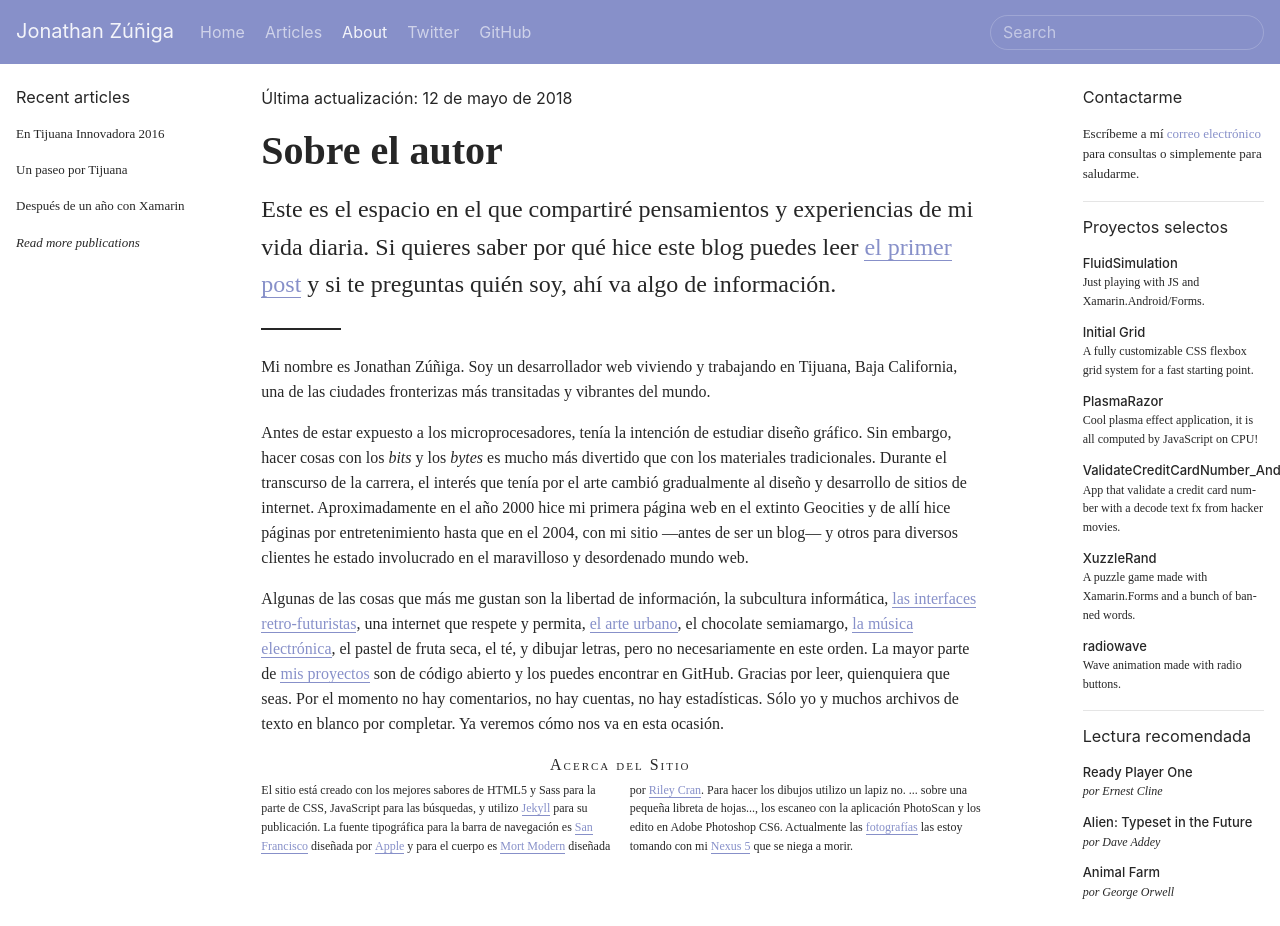
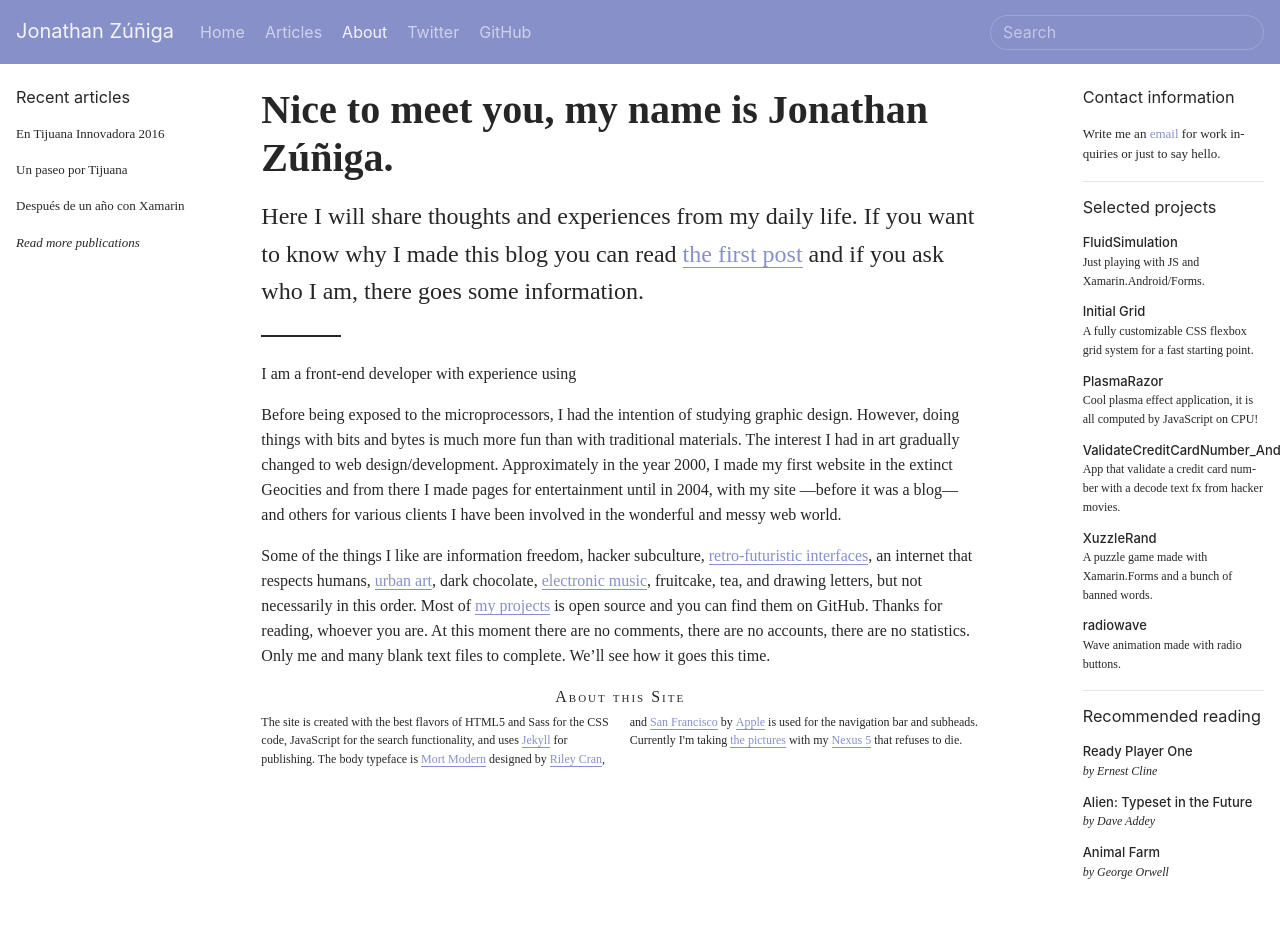
Before and after one commit to jonathanzuniga/jonathanzuniga.github.io, a Jekyll site: the page built from about.md, in a window 1280 px wide and 926 px high. Built offline with Jekyll 4.4.1, drawn with Linux system fonts in a browser that asks for light colours; nearby versions of some CDN libraries; some web fonts are replaced.

Commit message:
Translate to english, wip.

```diff
--- a/_includes/col-3th.html
+++ b/_includes/col-3th.html
@@ -1,5 +1,21 @@
 <div class="col-3th__body hyp-auto">
-	{% if page.layout == 'post' %}
+
+	{% if page.url == '/' %}
+
+		<h5>
+			Tourist information
+		</h5>
+
+		<p>
+			This blog is run by <a href="{{ site.baseurl }}/about">Jonathan Zúñiga</a> about stories and personal thoughts on his daily life.
+		</p>
+
+		<p>
+			<i>I hope you enjoy the articles and demos posted here. Most of what I write about, I taught myself from the web and books. Here's a few I would recommend if you want to deepen your knowledge.</i>
+		</p>
+
+	{% elsif page.layout == 'post' %}
+
 		<ul class="ls-unstyled ac-c">
 			<li class="toc-entry toc-h2"><a href="#examples">Examples</a></li>
 			<li class="toc-entry toc-h2"><a href="#button-tags">Button tags</a></li>
@@ -15,17 +31,19 @@
 				</ul>
 			</li>
 		</ul>
+
 	{% elsif page.url == '/about' %}
+
 		<h5>
-			Contactarme
+			Contact information
 		</h5>
 
 		<p>
-			Escríbeme a mí <a href="mailto:{{ author.email }}">correo electrónico</a> para consultas o simplemente para saludarme.
+			Write me an <a href="mailto:{{ author.email }}">email</a> for work inquiries or just to say hello.
 		</p>
 
 		<h5>
-			Proyectos selectos
+			Selected projects
 		</h5>
 
 		<ul class="ls-unstyled ac-c">
@@ -48,7 +66,7 @@
 		</ul>
 
 		<h5>
-			Lectura recomendada
+			Recommended reading
 		</h5>
 
 		<ul class="ls-unstyled ac-c">
@@ -62,10 +80,12 @@
 				</h6>
 
 				<p class="fs-sm">
-					<i>por {{ rr.author }}</i>
+					<i>by {{ rr.author }}</i>
 				</p>
 			  </li>
 			{% endfor %}
 		</ul>
+
 	{% endif %}
+
 </div>
--- a/_includes/date.html
+++ b/_includes/date.html
@@ -1,3 +1,48 @@
+
+{% if page.date %}
+
+	<time datetime="{{ page.date | date_to_xmlschema }}">
+
+		{% comment %}{% assign day_name = page.date | date: '%A' %}{% endcomment %}
+		{% assign month_name = page.date | date: '%B' %}
+		{% assign day = page.date | date: '%-d' %}
+		{% assign year = page.date | date: '%Y' %}
+
+		{% comment %}<span class="day-name">{{ day_name }}</span>,{% endcomment %}
+		<span class="month-name">{{ month_name }}</span>
+		<span class="day">
+			{% case day %}
+
+				{% when '1' or '21' or '31' %}{{ day }}st{% when '2' or '22' %}{{ day }}nd{% when '3' or '23' %}{{ day }}rd{% else %}{{ day }}th{% endcase %}</span>,
+		<span class="year">{{ year }}</span>
+	</time>
+
+{% else %}
+
+	<time datetime="{{ post.date | date_to_xmlschema }}">
+
+		{% comment %}{% assign day_name = post.date | date: '%A' %}{% endcomment %}
+		{% assign month_name = post.date | date: '%B' %}
+		{% assign day = post.date | date: '%-d' %}
+		{% assign year = post.date | date: '%Y' %}
+
+		{% comment %}<span class="day-name">{{ day_name }}</span>,{% endcomment %}
+		<span class="month-name">{{ month_name }}</span>
+		<span class="day">
+			{% case day %}
+
+				{% when '1' or '21' or '31' %}{{ day }}st{% when '2' or '22' %}{{ day }}nd{% when '3' or '23' %}{{ day }}rd{% else %}{{ day }}th{% endcase %}</span>,
+		<span class="year">{{ year }}</span>
+	</time>
+
+{% endif %}
+
+
+
+
+
+{% comment %}
+
 {%
 	assign months =
 	'enero|febrero|marzo|abril|mayo|junio|julio|agosto|septiembre|octubre|noviembre|diciembre' |
@@ -47,85 +92,4 @@
 	</time>
 {% endif %}
 
-
-
-
-
-{% comment %}
-{%
-	assign months =
-	'enero|febrero|marzo|abril|mayo|junio|julio|agosto|septiembre|octubre|noviembre|diciembre' |
-	split: '|'
-%}
-{% if page.date %}
-	<time datetime="{{ page.date | date_to_xmlschema }}">
-		{% assign day = page.date | date: '%-d' %}
-		{% assign m = page.date | date: '%-m' | minus: 1 %}
-		{% assign month = months[m] %}
-		{% assign year = page.date | date: '%Y' %}
-		{{ day }} de {{ month }} de {{ year }}
-	</time>
-{% else %}
-	<time datetime="{{ post.date | date_to_xmlschema }}">
-		{% assign day = post.date | date: '%-d' %}
-		{% assign m = post.date | date: '%-m' | minus: 1 %}
-		{% assign month = months[m] %}
-		{% assign year = post.date | date: '%Y' %}
-		{{ day }} de {{ month }}, {{ year }}
-	</time>
-{% endif %}
 {% endcomment %}
-
-
-
-
-{% comment %}
-{% if page.date %}
-	<time datetime="{{ page.date | date_to_xmlschema }}">
-		{{ page.date | timeago }}.
-	</time>
-{% else %}
-	<time datetime="{{ post.date | date_to_xmlschema }}">
-		{{ post.date | timeago }}
-	</time>
-{% endif %}
-{% endcomment %}
-
-
-
-
-
-
-{% comment %}
-{%
-	assign months =
-	'enero|febrero|marzo|abril|mayo|junio|julio|agosto|septiembre|octubre|noviembre|diciembre' |
-	split: '|'
-%}
-{%
-	assign days =
-		'domingo|lunes|martes|miércoles|jueves|viernes|sábado' |
-		split: '|'
-%}
-{% if page.date %}
-	<time datetime="{{ page.date | date_to_xmlschema }}">
-		{% assign d = page.date | date: '%B' | minus: 1 %}
-		{% assign day_name = days[d] %}
-		{% assign day = page.date | date: '%d' %}
-		{% assign m = page.date | date: '%m' | minus: 1 %}
-		{% assign month = months[m] %}
-		{% assign year = page.date | date: '%Y' %}
-		<span class="day-name">{{ day_name }}</span> {{ day }}.º <em>de</em> {{ month }}, {{ year }}
-	</time>
-{% else %}
-	<time datetime="{{ post.date | date_to_xmlschema }}">
-		{% assign d = post.date | date: '%B' | minus: 1 %}
-		{% assign day_name = days[d] %}
-		{% assign day = post.date | date: '%d' %}
-		{% assign m = post.date | date: '%-m' | minus: 1 %}
-		{% assign month = months[m] %}
-		{% assign year = post.date | date: '%Y' %}
-		<span class="day-name">{{ day_name }}</span> {{ day }}.º <em>de</em> {{ month }}, {{ year }}
-	</time>
-{% endif %}
-{% endcomment %}
--- a/_layouts/default.html
+++ b/_layouts/default.html
@@ -5,7 +5,7 @@
 
 -->
 <!DOCTYPE html>
-<html lang="es">
+<html lang="en">
 	{% include head.html %}
 
 	{% assign current = page.url | downcase | split: '/' %}
--- a/_layouts/page.html
+++ b/_layouts/page.html
@@ -5,13 +5,7 @@ layout: default
 <div class="posts">
 	<div id="post-{{ forloop.index }}" class="post post-{{ forloop.index }}">
 		<header class="post__header maxsm-ta-center">
-			<div class="post__meta">
-				<span class="post__date">
-					Última actualización: {% include date.html %}
-				</span>
-			</div>
-
-			<h1 class="post__title ac-c m-top-16 m-bottom-16">
+			<h1 class="post__title ac-c m-bottom-16">
 				{{ page.title }}
 			</h1>
 
--- a/about.md
+++ b/about.md
@@ -1,20 +1,21 @@
 ---
-date: 2018-05-12
-description: 'Este es el espacio en el que compartiré pensamientos y experiencias de mi vida diaria. Si quieres saber por qué hice este blog puedes leer <a href="#!">el primer post</a> y si te preguntas quién soy, ahí va algo de información.'
+date: 2018-05-09
+description: 'Here I will share thoughts and experiences from my daily life. If you want to know why I made this blog you can read <a href="#!">the first post</a> and if you ask who I am, there goes some information.'
 layout: page
 permalink: /about
-title: 'Sobre el autor'
+title: 'Nice to meet you, my name is Jonathan Zúñiga.'
 ---
 
 {% assign author = site.authors['jonathan'] %}
-Mi nombre es Jonathan Zúñiga. Soy un desarrollador web viviendo y trabajando en Tijuana, Baja California, una de las ciudades fronterizas más transitadas y vibrantes del mundo.
 
-Antes de estar expuesto a los microprocesadores, tenía la intención de estudiar diseño gráfico. Sin embargo, hacer cosas con los *bits* y los *bytes* es mucho más divertido que con los materiales tradicionales. Durante el transcurso de la carrera, el interés que tenía por el arte cambió gradualmente al diseño y desarrollo de sitios de internet. Aproximadamente en el año 2000 hice mi primera página web en el extinto Geocities y de allí hice páginas por entretenimiento hasta que en el 2004, con mi sitio —antes de ser un blog— y otros para diversos clientes he estado involucrado en el maravilloso y desordenado mundo web.
+I am a front-end developer with experience using
 
-Algunas de las cosas que más me gustan son la libertad de información, la subcultura informática, [las interfaces retro-futuristas](https://www.youtube.com/watch?v=2ywWFvjE-yU){:target='_blank'}, una internet que respete y permita, [el arte urbano](https://www.youtube.com/watch?v=gmu_RByhlGw){:target='_blank'}, el chocolate semiamargo, [la música electrónica](https://www.youtube.com/watch?v=RbxZmcQWWgE){:target='_blank'}, el pastel de fruta seca, el té, y dibujar letras, pero no necesariamente en este orden. La mayor parte de <a href="https://github.com/{{ author.github_username }}?tab=repositories" target="_blank">mis proyectos</a> son de código abierto y los puedes encontrar en GitHub. Gracias por leer, quienquiera que seas. Por el momento no hay comentarios, no hay cuentas, no hay estadísticas. Sólo yo y muchos archivos de texto en blanco por completar. Ya veremos cómo nos va en esta ocasión.
+Before being exposed to the microprocessors, I had the intention of studying graphic design. However, doing things with bits and bytes is much more fun than with traditional materials. The interest I had in art gradually changed to web design/development. Approximately in the year 2000, I made my first website in the extinct Geocities and from there I made pages for entertainment until in 2004, with my site —before it was a blog— and others for various clients I have been involved in the wonderful and messy web world.
 
-<div class="smcaps m-top-16 m-bottom-4 ta-center">Acerca del Sitio</div>
+Some of the things I like are information freedom, hacker subculture, [retro-futuristic interfaces](https://www.youtube.com/watch?v=2ywWFvjE-yU){:target='_blank'}, an internet that respects humans, [urban art](https://www.youtube.com/watch?v=gmu_RByhlGw){:target='_blank'}, dark chocolate, [electronic music](https://www.youtube.com/watch?v=RbxZmcQWWgE){:target='_blank'}, fruitcake, tea, and drawing letters, but not necessarily in this order. Most of [my projects](https://github.com/{{ author.github_username }}?tab=repositories){:target='_blank'} is open source and you can find them on GitHub. Thanks for reading, whoever you are. At this moment there are no comments, there are no accounts, there are no statistics. Only me and many blank text files to complete. We'll see how it goes this time.
+
+<div class="smcaps m-top-16 m-bottom-4 ta-center">About this Site</div>
 
 <p class="md-cols-2 fs-sm">
-	El sitio está creado con los mejores sabores de HTML5 y Sass para la parte de CSS, JavaScript para las búsquedas, y utilizo <a href="https://jekyllrb.com/" target="_blank">Jekyll</a> para su publicación. La fuente tipográfica para la barra de navegación es <a href="https://developer.apple.com/fonts/">San Francisco</a> diseñada por <a href="https://www.apple.com/">Apple</a> y para el cuerpo es <a href="https://mort-modern.losttype.com/" target="_blank">Mort Modern</a> diseñada por <a href="http://rileycran.com/" target="_blank">Riley Cran</a>. Para hacer los dibujos utilizo un lapiz no. ... sobre una pequeña libreta de hojas..., los escaneo con la aplicación PhotoScan y los edito en Adobe Photoshop CS6. Actualmente las <a href="https://www.flickr.com/photos/{{ author.flickr_username }}" target="_blank">fotografías</a> las estoy tomando con mi <a href="https://web.archive.org/web/20150905053915/http://www.google.com/nexus/5/" target="_blank">Nexus 5</a> que se niega a morir.
+	The site is created with the best flavors of HTML5 and Sass for the CSS code, JavaScript for the search functionality, and uses <a href="https://jekyllrb.com/" target="_blank">Jekyll</a> for publishing. The body typeface is <a href="https://mort-modern.losttype.com/" target="_blank">Mort Modern</a> designed by <a href="http://rileycran.com/" target="_blank">Riley Cran</a>, and <a href="https://developer.apple.com/fonts/">San Francisco</a> by <a href="https://www.apple.com/">Apple</a> is used for the navigation bar and subheads. Currently I'm taking <a href="https://www.flickr.com/photos/{{ author.flickr_username }}" target="_blank">the pictures</a> with my <a href="https://web.archive.org/web/20150905053915/http://www.google.com/nexus/5/" target="_blank">Nexus 5</a> that refuses to die.
 </p>
```
Also changed, not shown: README.md.
